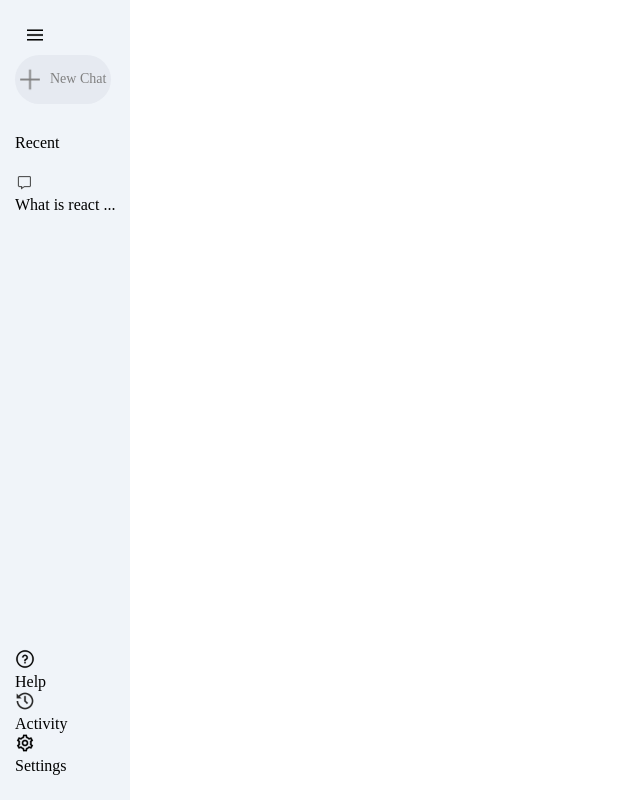
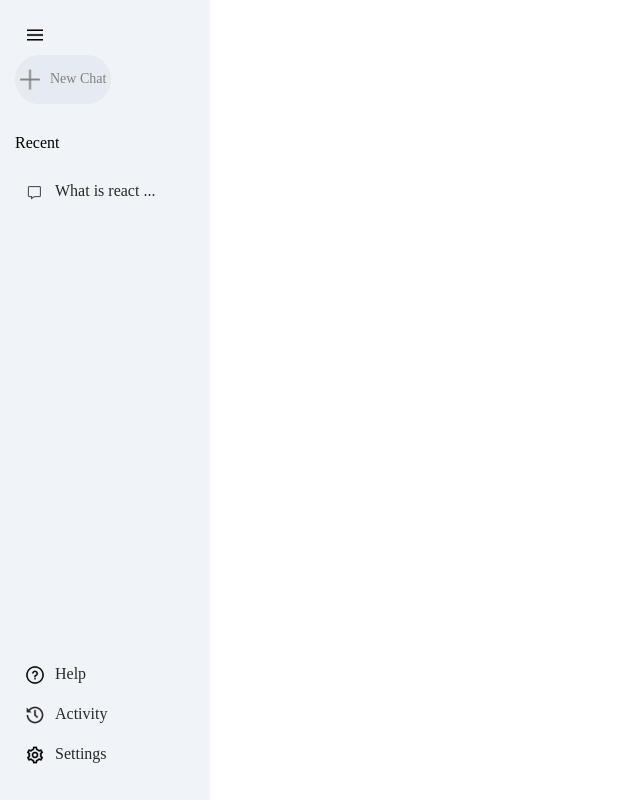
Before and after one commit to RaviKumar-09/Google-Gemini-2.0, a React (Vite) app in the folder gemini-clone/: page / in a window 1280 px wide. Shown: the whole page, without its empty margins (0-640 px from the left). Built offline with nearby package versions, Linux system fonts and the light colour scheme.

Commit message:
add styles to sidebar .recent-entry

```diff
--- a/gemini-clone/src/components/Sidebar/Sidebar.css
+++ b/gemini-clone/src/components/Sidebar/Sidebar.css
@@ -39,3 +39,14 @@
     margin-top: 30px;
     margin-bottom: 20px;
 }
+
+.sidebar .recent-entry{
+    display: flex;
+    align-items: start;
+    gap: 10px;
+    padding: 10px;
+    padding-right: 40px;
+    border-radius: 50px;
+    color: #282828;
+    cursor: pointer;
+}
```
